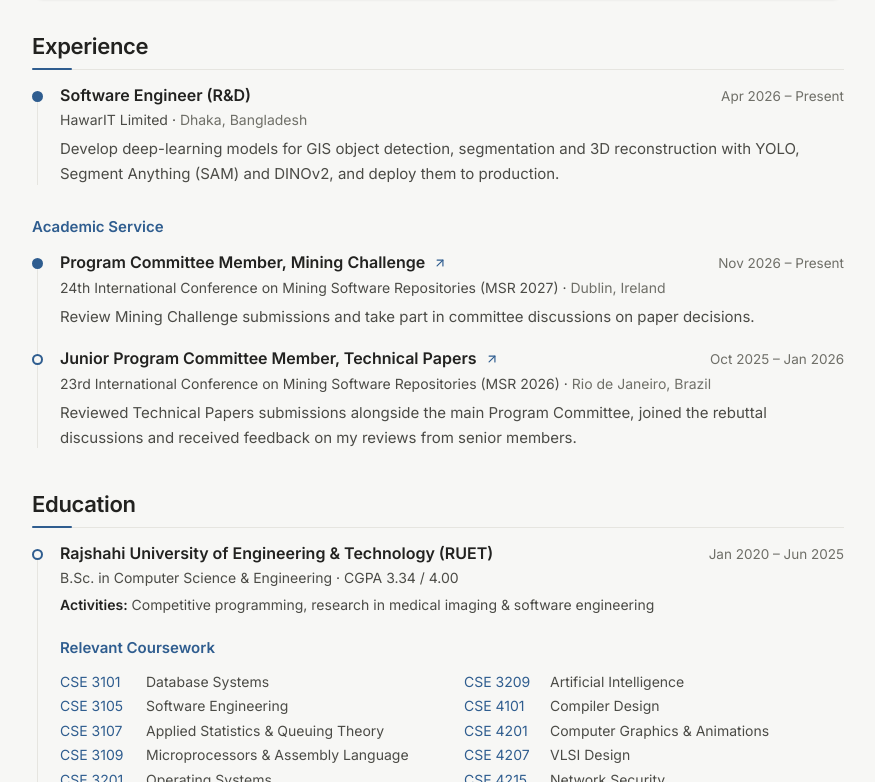
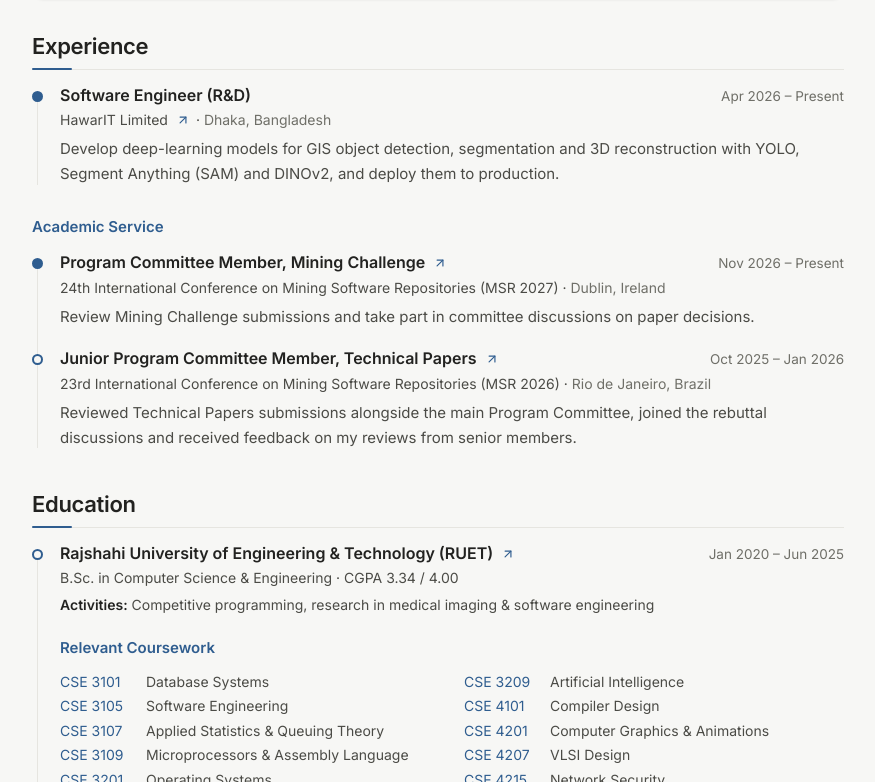
Before and after one commit to shafiullahshafin/shafiullahshafin.github.io, a Next.js app: page / in a window 1280 px wide. Shown: the part 1358-2140 px from the top of the page, without its empty margins (400-1275 px from the left). Built offline with nearby package versions, Linux system fonts and the light colour scheme.

Commit message:
Added website links for employer and schools

```diff
--- a/app/data/site.js
+++ b/app/data/site.js
@@ -182,6 +182,7 @@ export const publications = [
 export const experience = [
   {
     org: 'HawarIT Limited',
+    href: 'https://www.hawarit.com/',
     location: 'Dhaka, Bangladesh',
     role: 'Software Engineer (R&D)',
     period: 'Apr 2026 – Present',
@@ -254,6 +255,7 @@ export const projects = [
 export const education = [
   {
     school: 'Rajshahi University of Engineering & Technology (RUET)',
+    href: 'https://www.ruet.ac.bd/',
     degree: 'B.Sc. in Computer Science & Engineering',
     period: 'Jan 2020 – Jun 2025',
     score: 'CGPA 3.34 / 4.00',
@@ -278,6 +280,7 @@ export const education = [
   },
   {
     school: 'Cantonment Public School & College, Saidpur',
+    href: 'https://www.cpscs.edu.bd/',
     degree: 'Higher Secondary Certificate (HSC)',
     period: 'Jul 2017 – Jul 2019',
     score: 'GPA 5.00 / 5.00',
--- a/app/page.js
+++ b/app/page.js
@@ -16,6 +16,22 @@ import TopBar from './ui/TopBar';
 import Publications from './ui/Publications';
 import Projects from './ui/Projects';
 import RichText from './ui/RichText';
+
+function SiteLink({ href, name }) {
+  if (!href) return null;
+  return (
+    <a
+      href={href}
+      target="_blank"
+      rel="noopener noreferrer"
+      className="inline-link"
+      aria-label={`${name}: official website`}
+      title="Official website"
+    >
+      <ArrowUpRight size={14} aria-hidden="true" />
+    </a>
+  );
+}
 
 function Section({ id, title, kicker, children }) {
   return (
@@ -122,7 +138,8 @@ export default function Home() {
                       <span className="tl-date">{e.period}</span>
                     </div>
                     <p className="tl-org">
-                      {e.org} · <span>{e.location}</span>
+                      {e.org}
+                      <SiteLink href={e.href} name={e.org} /> · <span>{e.location}</span>
                     </p>
                     <p className="tl-desc">{e.summary}</p>
                   </div>
@@ -174,7 +191,10 @@ export default function Home() {
                 render={(e) => (
                   <div className="tl-body">
                     <div className="tl-row">
-                      <h3>{e.school}</h3>
+                      <h3>
+                        {e.school}
+                        <SiteLink href={e.href} name={e.school} />
+                      </h3>
                       <span className="tl-date">{e.period}</span>
                     </div>
                     <p className="tl-org">
```
